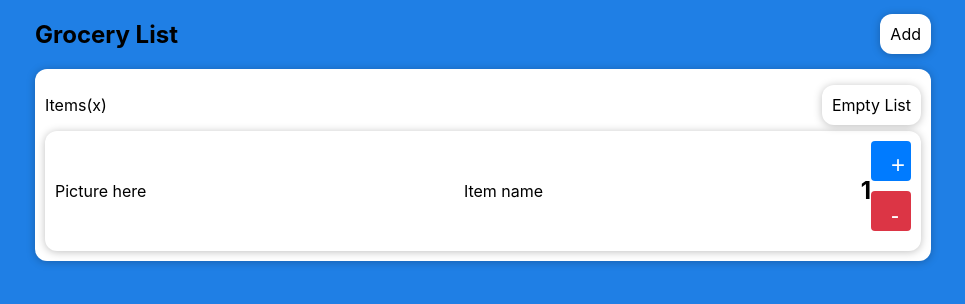
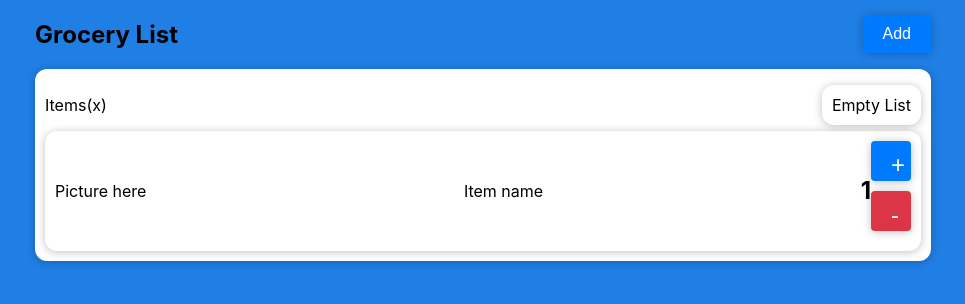
Before and after one commit to heyitsjearbear/grocery-app, a React (Create React App) app: page / in a window 1280 px wide. Shown: the top 304 px of the page, without its empty margins (157-1122 px from the left). Built offline with nearby package versions, Linux system fonts and the light colour scheme.

Commit message:
added form div for new item

```diff
--- a/src/components/Items/AmountCounter.js
+++ b/src/components/Items/AmountCounter.js
@@ -1,10 +1,10 @@
 const AmountCounter = () => {
   return (
-    <div class = "counter">
+    <div className = "counter">
       <h2>1</h2>
-      <div class="button-container">
-        <button class="plus-button">+</button>
-        <button class="minus-button">-</button>
+      <div className="button-container">
+        <button className="plus-button">+</button>
+        <button className="minus-button">-</button>
       </div>
     </div>
   );
--- a/src/components/Title.css
+++ b/src/components/Title.css
@@ -1,3 +1,5 @@
+
+
 .title {
   display: flex;
   align-items: center;
--- a/src/components/Title.js
+++ b/src/components/Title.js
@@ -1,13 +1,34 @@
+import React, { useState } from "react";
 import "./Title.css";
-import Card from "./UI/Card"
+import Card from "./UI/Card";
 const Title = () => {
+  const [isNewItemFormVisible, setIsNewItemFormVisible] = useState(false);
 
-    return(
-        <div className = "title">
-            <h2>Grocery List</h2>
-            <Card>Add</Card>
-        </div>
-    );
+  const toggleNewItemForm = () => {
+    setIsNewItemFormVisible(!isNewItemFormVisible);
+  };
+  return (
+    <div>
+      <div className="title">
+        <h2>Grocery List</h2>
+        <button onClick={toggleNewItemForm}>Add</button>
+      </div>
+      {isNewItemFormVisible && (
+        //TODO make/style form, make submit button be added
+        // list dynamically
+        <form>
+          <div className="form-controls">
+            <Card>
+              <p>Name</p>
+            </Card>
+            <Card>
+              <p>Amount</p>
+            </Card>
+          </div>
+        </form>
+      )}
+    </div>
+  );
 };
 
 export default Title;
--- a/src/index.css
+++ b/src/index.css
@@ -1,7 +1,7 @@
 body {
   margin: 0;
-  font-family: -apple-system, BlinkMacSystemFont, 'Segoe UI', 'Roboto', 'Oxygen',
-    'Ubuntu', 'Cantarell', 'Fira Sans', 'Droid Sans', 'Helvetica Neue',
+  font-family: -apple-system, BlinkMacSystemFont, "Segoe UI", "Roboto", "Oxygen",
+    "Ubuntu", "Cantarell", "Fira Sans", "Droid Sans", "Helvetica Neue",
     sans-serif;
   -webkit-font-smoothing: antialiased;
   -moz-osx-font-smoothing: grayscale;
@@ -12,6 +12,12 @@ body {
 }
 
 code {
-  font-family: source-code-pro, Menlo, Monaco, Consolas, 'Courier New',
+  font-family: source-code-pro, Menlo, Monaco, Consolas, "Courier New",
     monospace;
 }
+button {
+  border-radius: 12px;
+  box-shadow: 0 1px 8px rgba(0, 0, 0, 0.25);
+  padding: 10px;
+  background-color: white;
+}
```
